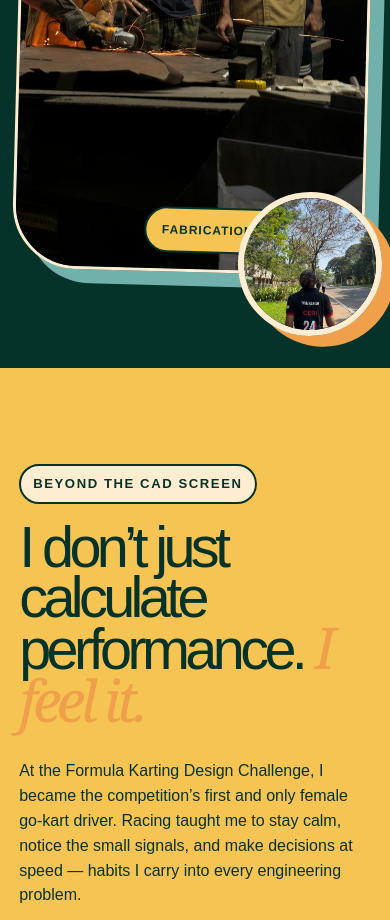
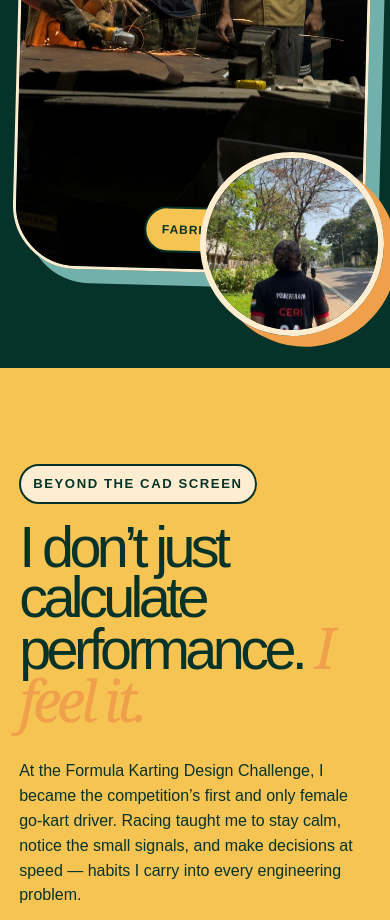
Before and after one commit to Sid1005/pika-website, a Next.js app: page / in a window 390 px wide. Shown: the part 4920-5840 px from the top of the page. Built offline with nearby package versions, Linux system fonts and the light colour scheme.

Commit message:
Emphasize Powertrain feature photo

```diff
--- a/app/globals.css
+++ b/app/globals.css
@@ -212,8 +212,8 @@ h1 span, h2 em { color: var(--blue); font-family: Georgia, 'Times New Roman', se
 .fabrication-photo { position: relative; z-index: 2; min-height: min(78vh, 52rem); overflow: hidden; border: 3px solid var(--cream); border-radius: 4rem; box-shadow: 14px 14px 0 var(--blue); transform: rotate(1.5deg); }
 .fabrication-photo img { object-fit: cover; object-position: 50% 48%; }
 .fabrication-photo > span { position: absolute; right: 1rem; bottom: 1rem; padding: .75rem 1rem; border: 2px solid var(--ink); border-radius: 999px; background: var(--yellow); color: var(--ink); font-size: .75rem; font-weight: 900; letter-spacing: .08em; text-transform: uppercase; }
-.fkdc-poster { position: absolute; z-index: 4; right: clamp(1rem, 3vw, 3rem); bottom: clamp(2rem, 5vw, 5rem); width: min(20vw, 15rem); aspect-ratio: 1; overflow: hidden; border: 6px solid var(--cream); border-radius: 50%; box-shadow: 12px 12px 0 var(--red); transform: rotate(-6deg); }
-.fkdc-poster img { object-fit: cover; }
+.fkdc-poster { position: absolute; z-index: 4; right: clamp(.5rem, 2vw, 2rem); bottom: clamp(2rem, 4vw, 4rem); width: min(26vw, 19rem); aspect-ratio: 1; overflow: hidden; border: 6px solid var(--cream); border-radius: 50%; box-shadow: 12px 12px 0 var(--red); transform: rotate(-6deg); }
+.fkdc-poster img { object-fit: cover; object-position: 50% 69%; transform: scale(1.28); }
 
 .beyond { position: relative; display: grid; grid-template-columns: .9fr 1.1fr; gap: 4rem; align-items: center; padding: clamp(6rem, 9vw, 9rem) clamp(1.2rem, 6vw, 7rem); overflow: hidden; background: var(--yellow); color: var(--ink); }
 .beyond::before { position: absolute; right: -8rem; bottom: -15rem; width: 38rem; aspect-ratio: 1; border: 6rem solid var(--pink); border-radius: 50%; content: ''; opacity: .65; }
@@ -251,7 +251,7 @@ h1 span, h2 em { color: var(--blue); font-family: Georgia, 'Times New Roman', se
   .team-story, .beyond, .workshop { grid-template-columns: 1fr; }
   .team-photo { min-height: 65vw; }
   .fabrication-photo { min-height: 74vh; }
-  .fkdc-poster { width: min(32vw, 14rem); }
+  .fkdc-poster { width: min(40vw, 18rem); }
   .track-photo { min-height: 70vh; }
 }
 
@@ -265,7 +265,7 @@ h1 span, h2 em { color: var(--blue); font-family: Georgia, 'Times New Roman', se
   .milestone { min-height: 24rem; }
   .team-photo { min-height: 78vw; }
   .fabrication-photo { min-height: 70vh; }
-  .fkdc-poster { right: .5rem; bottom: 2rem; width: 9rem; }
+  .fkdc-poster { right: .4rem; bottom: 2rem; width: 11.5rem; }
   .track-photo { min-height: 62vh; }
   .beyond-note { display: none; }
   .contact footer { flex-direction: column; gap: .4rem; padding-bottom: 4rem; }
```
